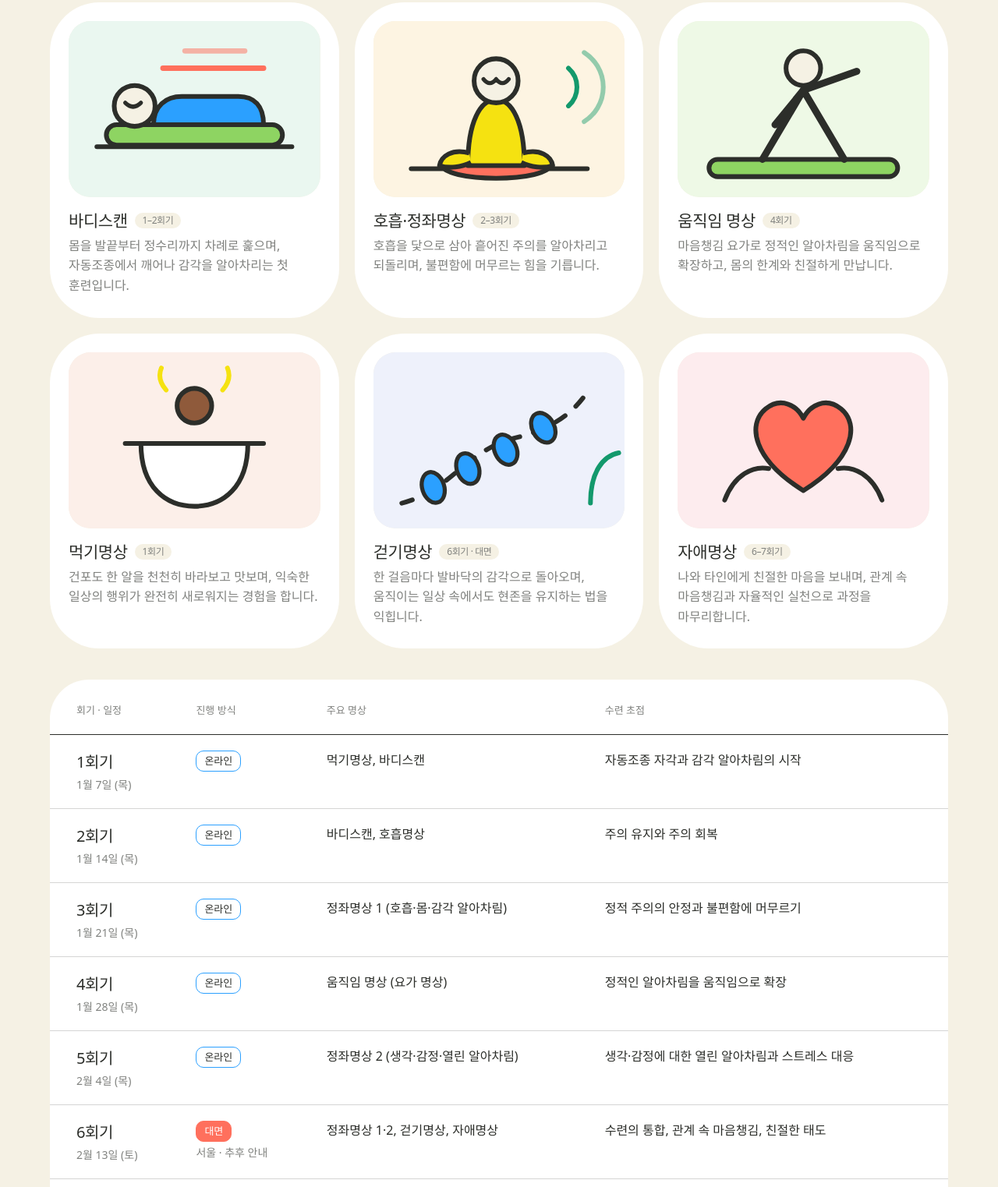
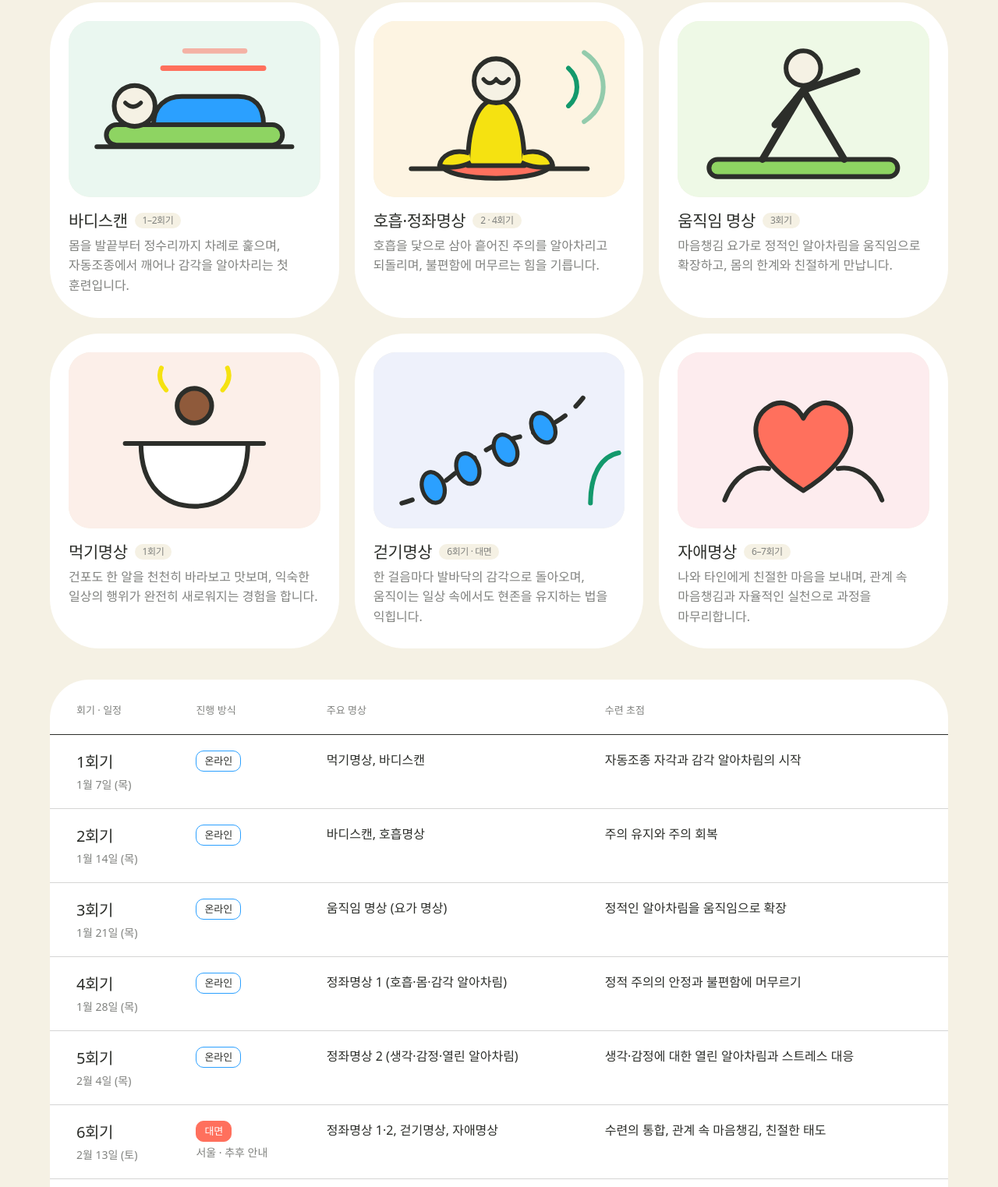
Before and after one commit to saddleppo-hub/mbsr2609, a plain HTML site: page index.html in a window 1280 px wide. Shown: the part 6078-7601 px from the top of the page at 78% size. Drawn offline with Linux system fonts and the light colour scheme; a web font is replaced by a local one.

Commit message:
3회기와 4회기 내용을 맞바꿈
커리큘럼 표에서 3회기를 움직임 명상(요가 명상), 4회기를 정좌명상 1로
교체하고, 명상 카드의 회기 표시도 함께 조정했습니다.

Co-Authored-By: Claude Opus 5 <noreply@anthropic.com>

```diff
--- a/index.html
+++ b/index.html
@@ -1105,7 +1105,7 @@ details[open] summary:hover::after{transform:rotate(45deg) scale(1.18);}
             <path d="M134 20 a26 26 0 0 1 0 44" fill="none" stroke="#13996c" stroke-width="3" stroke-linecap="round" opacity=".45"/>
           </svg>
         </div>
-        <h3>호흡·정좌명상 <span class="pill">2–3회기</span></h3>
+        <h3>호흡·정좌명상 <span class="pill">2 · 4회기</span></h3>
         <p>호흡을 닻으로 삼아 흩어진 주의를 알아차리고 되돌리며, 불편함에 머무르는 힘을 기릅니다.</p>
       </article>
 
@@ -1119,7 +1119,7 @@ details[open] summary:hover::after{transform:rotate(45deg) scale(1.18);}
             <circle cx="80" cy="30" r="11" fill="#f5f1e4" stroke="#2c2e2a" stroke-width="3"/>
           </svg>
         </div>
-        <h3>움직임 명상 <span class="pill">4회기</span></h3>
+        <h3>움직임 명상 <span class="pill">3회기</span></h3>
         <p>마음챙김 요가로 정적인 알아차림을 움직임으로 확장하고, 몸의 한계와 친절하게 만납니다.</p>
       </article>
 
@@ -1191,14 +1191,14 @@ details[open] summary:hover::after{transform:rotate(45deg) scale(1.18);}
           <tr>
             <td><span class="session-no">3회기</span><span class="session-date">1월 21일 (목)</span></td>
             <td><span class="mode mode--online">온라인</span></td>
-            <td>정좌명상 1 (호흡·몸·감각 알아차림)</td>
-            <td>정적 주의의 안정과 불편함에 머무르기</td>
+            <td>움직임 명상 (요가 명상)</td>
+            <td>정적인 알아차림을 움직임으로 확장</td>
           </tr>
           <tr>
             <td><span class="session-no">4회기</span><span class="session-date">1월 28일 (목)</span></td>
             <td><span class="mode mode--online">온라인</span></td>
-            <td>움직임 명상 (요가 명상)</td>
-            <td>정적인 알아차림을 움직임으로 확장</td>
+            <td>정좌명상 1 (호흡·몸·감각 알아차림)</td>
+            <td>정적 주의의 안정과 불편함에 머무르기</td>
           </tr>
           <tr>
             <td><span class="session-no">5회기</span><span class="session-date">2월 4일 (목)</span></td>
```
